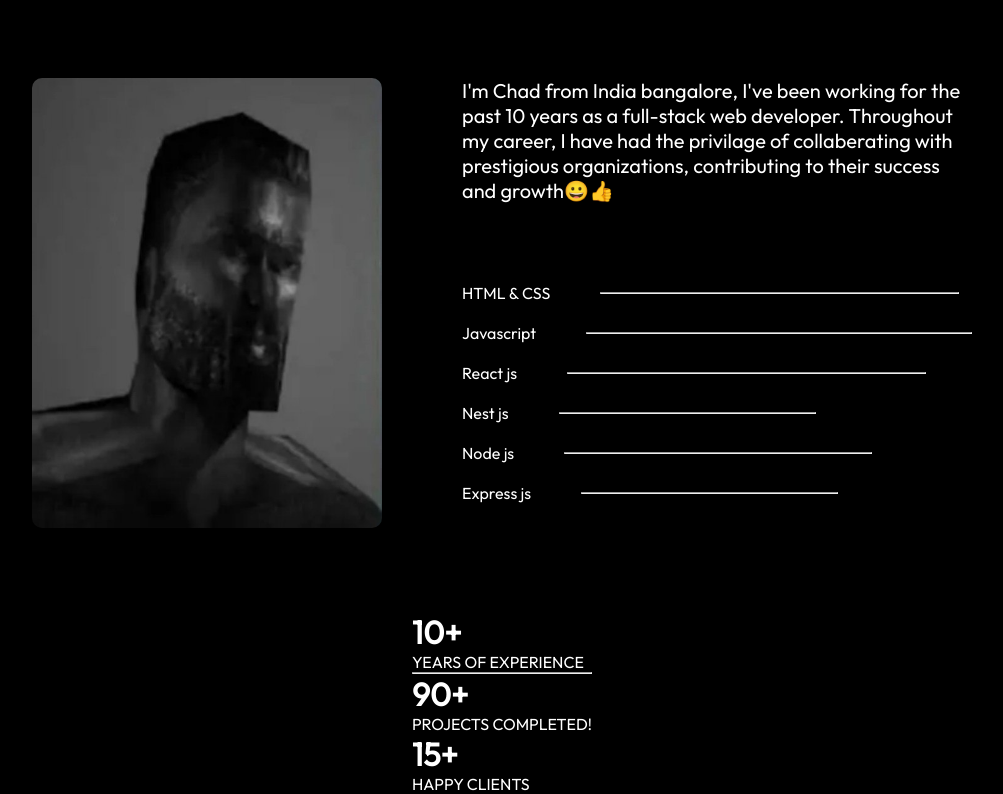
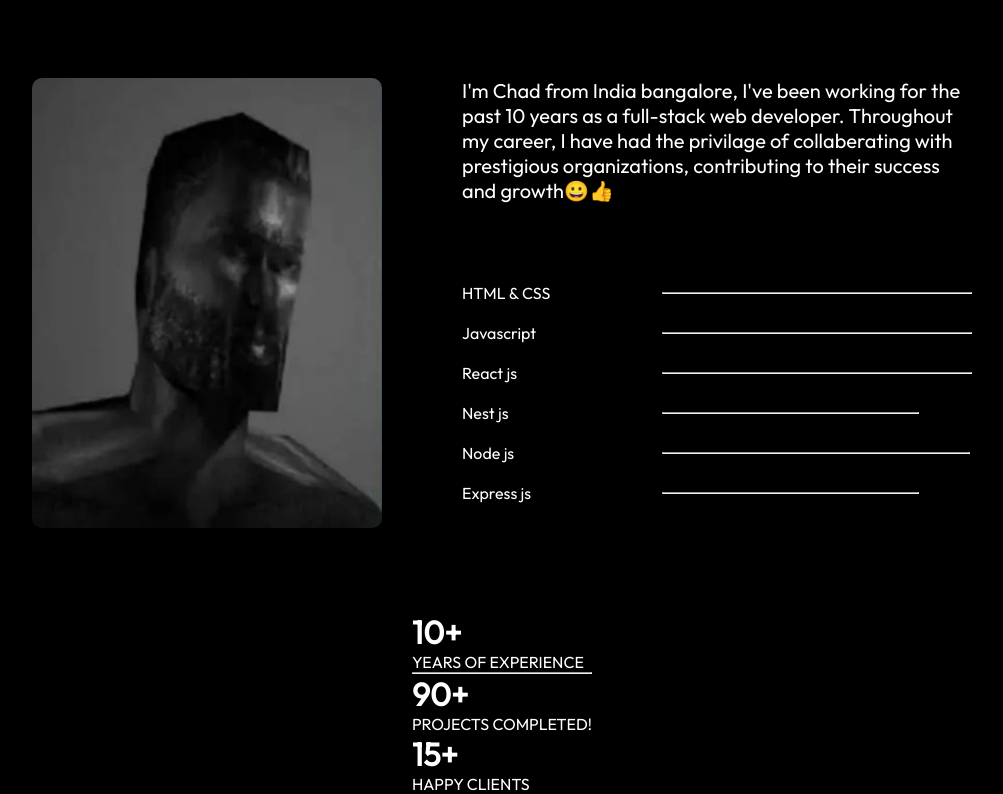
Before and after one commit to Vinay-webDev/React-portfolio1, a React (Vite) app: page / in a window 1280 px wide. Shown: the part 975-1769 px from the top of the page, without its empty margins (138-1141 px from the left). Built offline with nearby package versions, Linux system fonts and the light colour scheme.

Commit message:
min-width ===>>> will change the irregular alingment

```diff
--- a/src/components/About/About.css
+++ b/src/components/About/About.css
@@ -55,3 +55,6 @@
     align-items: center;
     transition: 0.3s;
 }
+.about-skill p{
+    min-width: 150px;
+}
```
Also changed, not shown: ss/About/min-width/Screenshot 2024-08-01 204739.png (added), ss/About/min-width/Screenshot 2024-08-01 204814.png (added).
